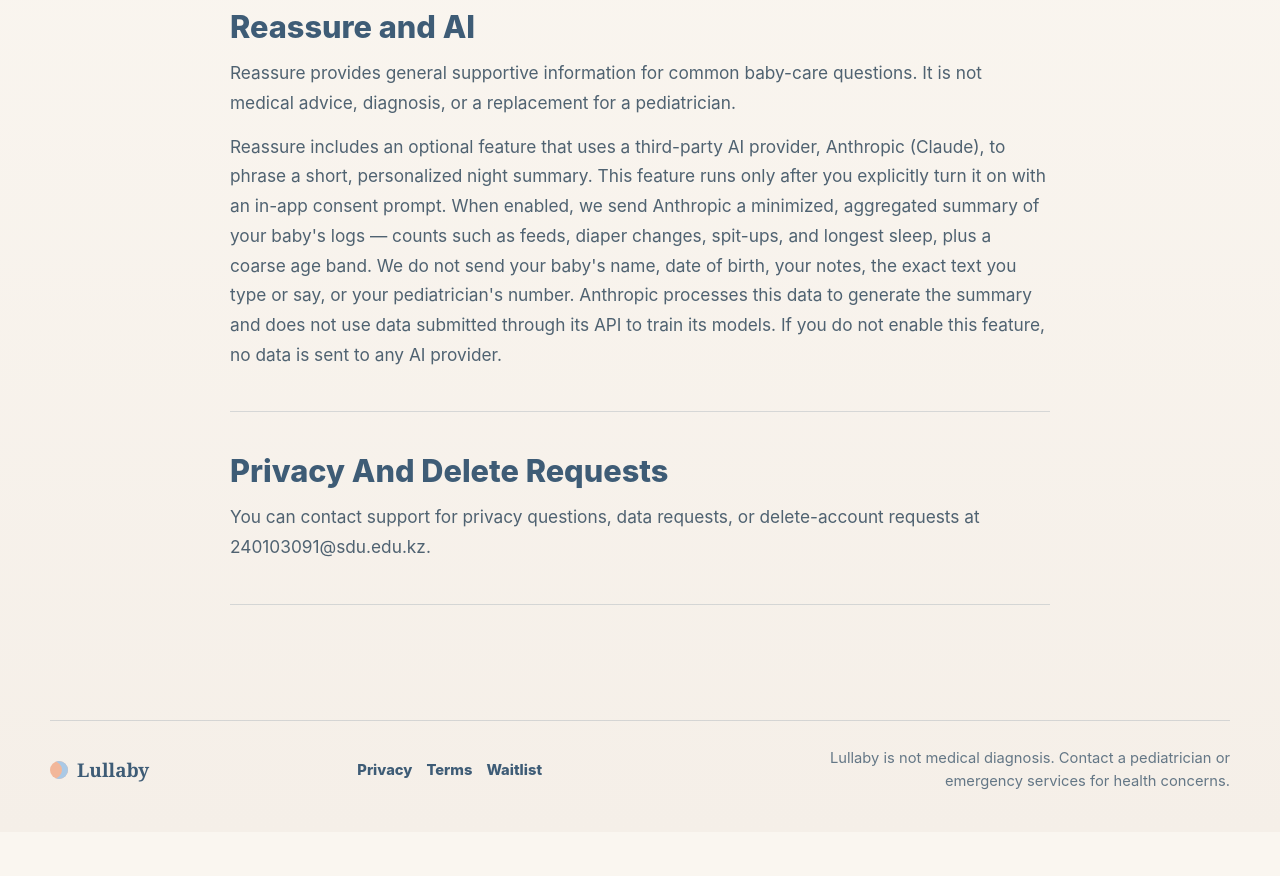
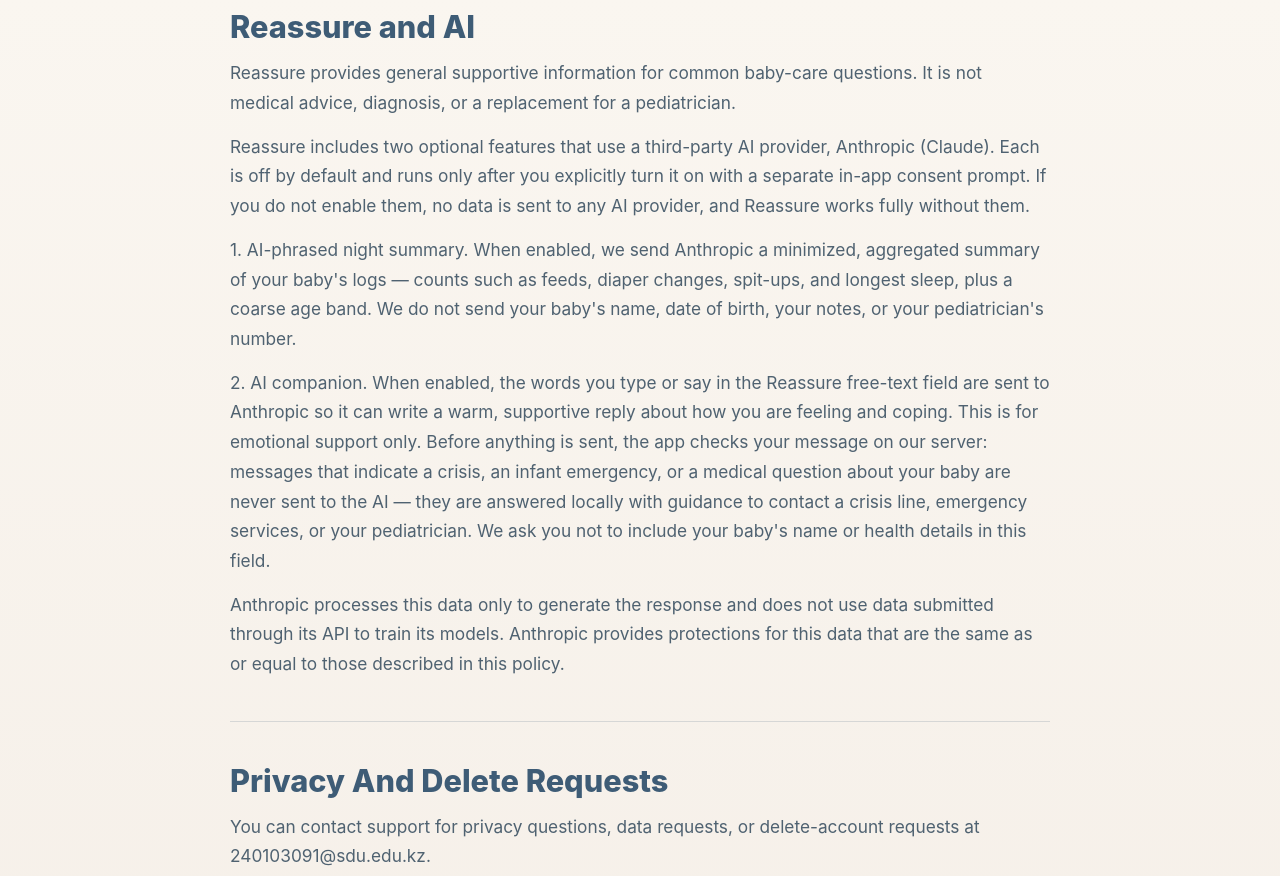
Before and after one commit to abdyken/startup-landing, a Nuxt app: page /privacy in a window 1280 px wide. Shown: the part 1480-2356 px from the top of the page. Before the commit the page ends 2312 px from the top, so only its background shows below. Built offline with nearby package versions, Linux system fonts and the light colour scheme.

Commit message:
Update Reassure AI privacy disclosure

```diff
--- a/pages/privacy.vue
+++ b/pages/privacy.vue
@@ -48,7 +48,10 @@
     heading: 'Reassure and AI',
     paragraphs: [
       'Reassure provides general supportive information for common baby-care questions. It is not medical advice, diagnosis, or a replacement for a pediatrician.',
-      'Reassure includes an optional feature that uses a third-party AI provider, Anthropic (Claude), to phrase a short, personalized night summary. This feature runs only after you explicitly turn it on with an in-app consent prompt. When enabled, we send Anthropic a minimized, aggregated summary of your baby\'s logs — counts such as feeds, diaper changes, spit-ups, and longest sleep, plus a coarse age band. We do not send your baby\'s name, date of birth, your notes, the exact text you type or say, or your pediatrician\'s number. Anthropic processes this data to generate the summary and does not use data submitted through its API to train its models. If you do not enable this feature, no data is sent to any AI provider.',
+      'Reassure includes two optional features that use a third-party AI provider, Anthropic (Claude). Each is off by default and runs only after you explicitly turn it on with a separate in-app consent prompt. If you do not enable them, no data is sent to any AI provider, and Reassure works fully without them.',
+      '1. AI-phrased night summary. When enabled, we send Anthropic a minimized, aggregated summary of your baby\'s logs — counts such as feeds, diaper changes, spit-ups, and longest sleep, plus a coarse age band. We do not send your baby\'s name, date of birth, your notes, or your pediatrician\'s number.',
+      '2. AI companion. When enabled, the words you type or say in the Reassure free-text field are sent to Anthropic so it can write a warm, supportive reply about how you are feeling and coping. This is for emotional support only. Before anything is sent, the app checks your message on our server: messages that indicate a crisis, an infant emergency, or a medical question about your baby are never sent to the AI — they are answered locally with guidance to contact a crisis line, emergency services, or your pediatrician. We ask you not to include your baby\'s name or health details in this field.',
+      'Anthropic processes this data only to generate the response and does not use data submitted through its API to train its models. Anthropic provides protections for this data that are the same as or equal to those described in this policy.',
     ],
   },
   {
@@ -65,7 +68,7 @@
     eyebrow="Privacy"
     title="Privacy Policy"
     intro="A plain-language note on what Lullaby keeps local, what it does not do, and how to reach us."
-    updated="July 14, 2026"
+    updated="July 15, 2026"
     :sections="sections"
   />
 </template>
```
